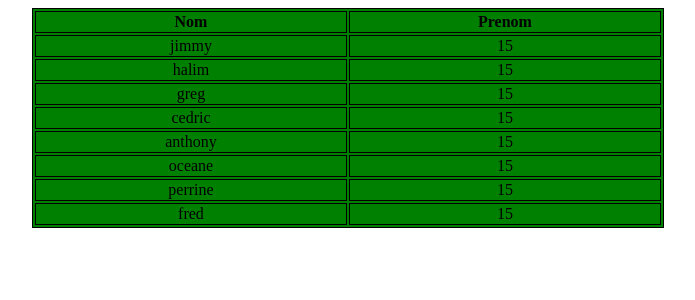
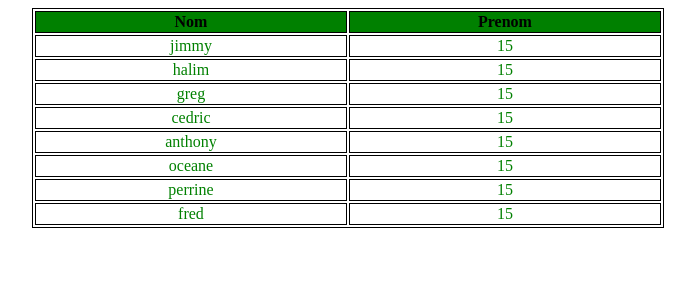
Before and after one commit to Xenus3/Afpa-2022, a PHP site: page /tableau_1.php in a window 1280 px wide. Shown: the top 300 px of the page, without its empty margins (292-987 px from the left). Run offline with PHP 8.4, Linux system fonts and the light colour scheme.

Commit message:
Update style_3.css

```diff
--- a/php_bases_17-10-2022/exo-tableaux/style_3.css
+++ b/php_bases_17-10-2022/exo-tableaux/style_3.css
@@ -2,5 +2,13 @@ table, th, td {
     border: 1px solid black;
     text-align:center;
     width:50%; margin:0 auto;
+
+}
+
+th {
     background-color:green;
 }
+
+td {
+    color: green;
+}
```
